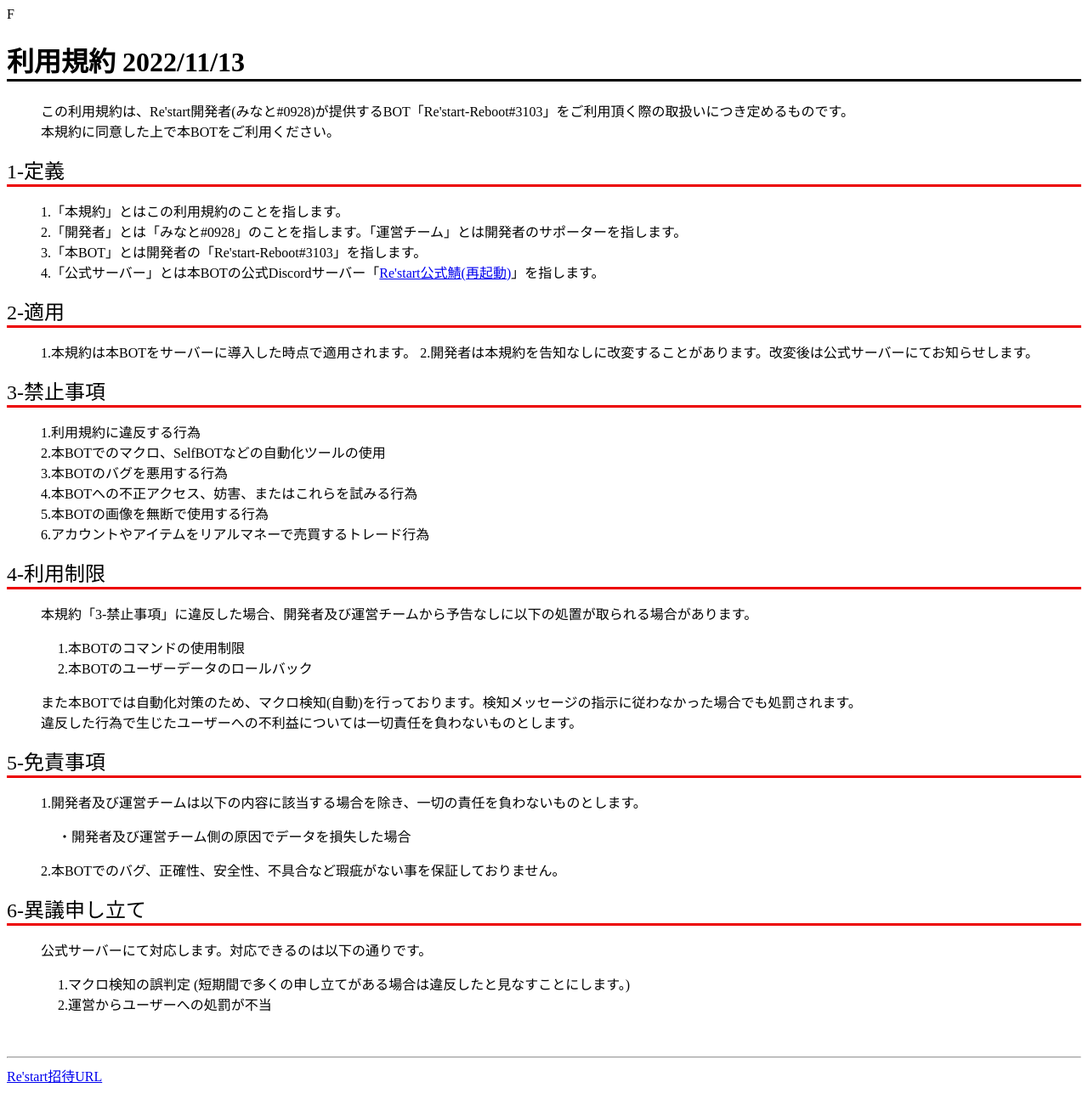
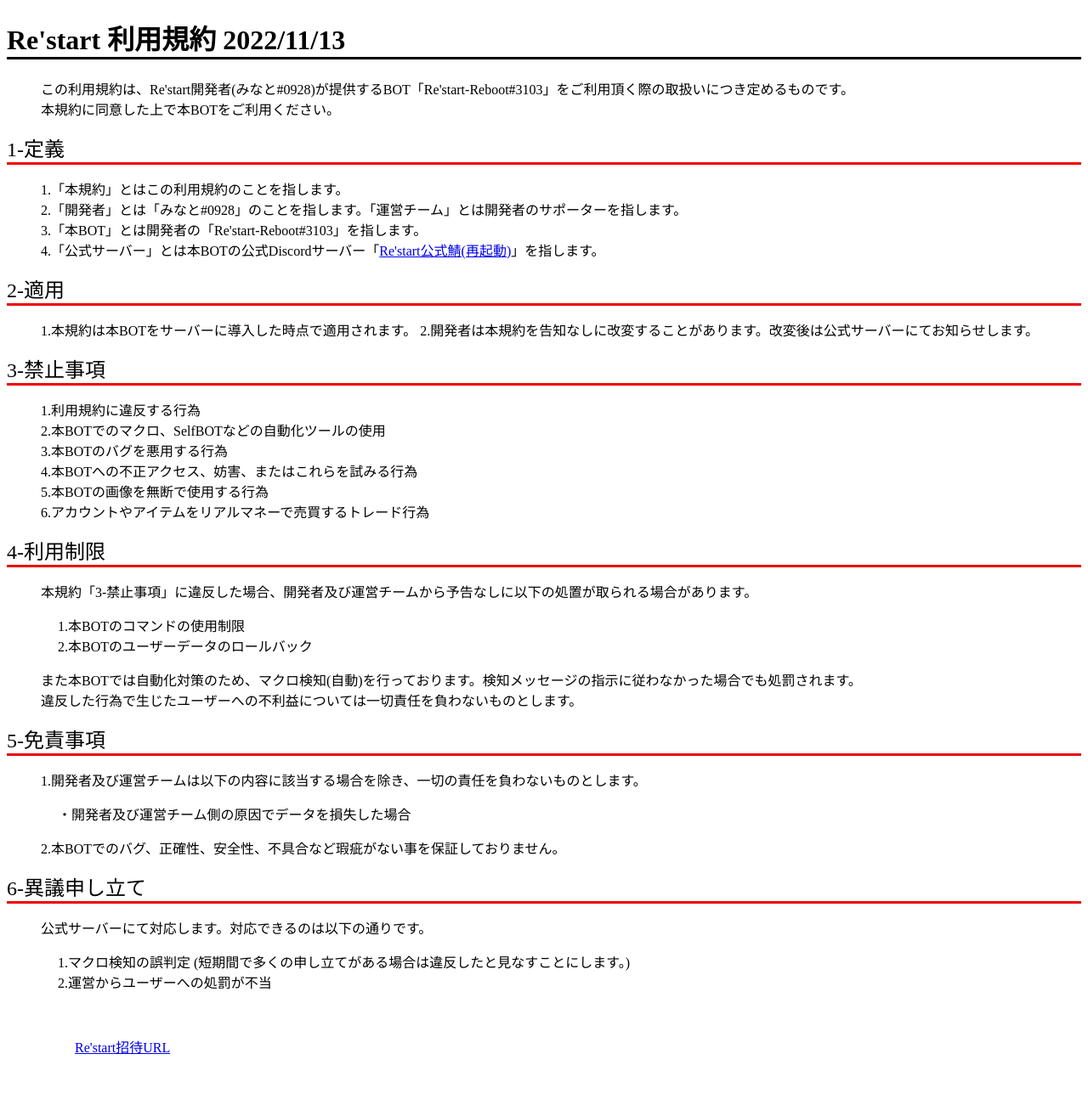
Before and after one commit to SSSCFW/Restart-Terms-of-Service, a plain HTML site: page index.html in a window 1280 px wide. Shown: the whole page at 85% size. After the commit the page ends 1260 px from the top, so only its background shows below. Drawn offline with Linux system fonts and the light colour scheme.

Commit message:
Update index.html

```diff
--- a/index.html
+++ b/index.html
@@ -4,9 +4,9 @@
   <meta charset="UTF-8">
   <title>Re'start 利用規約</title>
 </head>
-<body>F
+<body>
     <div id="headline">
-        <h1 style = " border-bottom : solid ">利用規約 2022/11/13</h1>
+        <h1 style = " border-bottom : solid ">Re'start 利用規約 2022/11/13</h1>
         <p style="padding-left:40px">この利用規約は、Re'start開発者(みなと#0928)が提供するBOT「Re'start-Reboot#3103」をご利用頂く際の取扱いにつき定めるものです。<br>本規約に同意した上で本BOTをご利用ください。</p>
     </div>
     <div class="main">
@@ -51,7 +51,7 @@
              2.運営からユーザーへの処罰が不当</p>
     </div>
     <div class="main">
-        <p style="padding-left:80px"><br><hr><a href="https://discord.com/api/oauth2/authorize?client_id=906452650822881321&permissions=1073835080&scope=bot">Re'start招待URL</a></p>
+        <p style="padding-left:80px"><br><br><a href="https://discord.com/api/oauth2/authorize?client_id=906452650822881321&permissions=1073835080&scope=bot">Re'start招待URL</a></p>
     </div>
 </body>
 </html>
```
